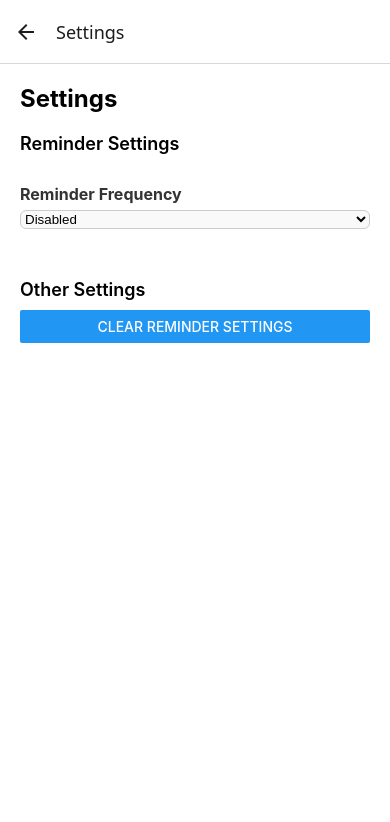
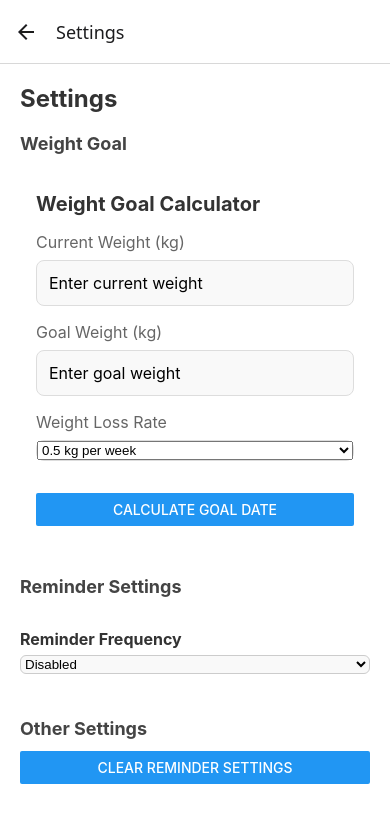
Before and after one commit to horvathdavid212/weight-tracker, a React Native app: screen /Settings in a window 390 px wide. Shown: the top 822 px of the page. Built offline with nearby package versions, Linux system fonts and the light colour scheme; what expo-notifications would draw is missing.

Commit message:
weight goal calcualtor

```diff
--- /dev/null
+++ b/src/components/GoalCalculator.tsx
@@ -0,0 +1,205 @@
+import React, {useState, useEffect} from 'react';
+import {View, Text, TextInput, StyleSheet, Alert, Button} from 'react-native';
+import {Picker} from '@react-native-picker/picker';
+import AsyncStorage from '@react-native-async-storage/async-storage';
+
+interface GoalData {
+    currentWeight: number;
+    goalWeight: number;
+    goalDate: string;
+    weightLossRate: number;
+}
+
+const WEIGHT_LOSS_RATES = [
+    {label: '0.5 kg per week', value: 0.5},
+    {label: '0.75 kg per week', value: 0.75},
+    {label: '1.0 kg per week', value: 1.0},
+];
+
+const GoalCalculator: React.FC = () => {
+    const [currentWeight, setCurrentWeight] = useState('');
+    const [goalWeight, setGoalWeight] = useState('');
+    const [weightLossRate, setWeightLossRate] = useState(0.5);
+    const [recommendedDate, setRecommendedDate] = useState<Date | null>(null);
+    const [displayedRate, setDisplayedRate] = useState<number | null>(null);
+
+    useEffect(() => {
+        loadGoalData();
+    }, []);
+
+    const loadGoalData = async () => {
+        try {
+            const data = await AsyncStorage.getItem('goalData');
+            if (data) {
+                const parsed: GoalData = JSON.parse(data);
+                setCurrentWeight(parsed.currentWeight.toString());
+                setGoalWeight(parsed.goalWeight.toString());
+                setWeightLossRate(parsed.weightLossRate);
+            }
+        } catch (error) {
+            console.error('Error loading goal data:', error);
+        }
+    };
+
+    const handleCalculate = async () => {
+        const currentWeightNum = parseFloat(currentWeight);
+        const goalWeightNum = parseFloat(goalWeight);
+
+        if (isNaN(currentWeightNum) || isNaN(goalWeightNum)) {
+            Alert.alert('Invalid Input', 'Please enter valid numbers for weights');
+            return;
+        }
+
+        if (goalWeightNum >= currentWeightNum) {
+            Alert.alert('Invalid Goal', 'Goal weight should be less than current weight');
+            return;
+        }
+
+        const weightDifference = Math.abs(currentWeightNum - goalWeightNum);
+        const weeksNeeded = weightDifference / weightLossRate;
+        const calculatedDate = new Date();
+        calculatedDate.setDate(calculatedDate.getDate() + (weeksNeeded * 7));
+
+        try {
+            const goalData: GoalData = {
+                currentWeight: currentWeightNum,
+                goalWeight: goalWeightNum,
+                weightLossRate: weightLossRate,
+                goalDate: calculatedDate.toISOString(),
+            };
+
+            await AsyncStorage.setItem('goalData', JSON.stringify(goalData));
+            setRecommendedDate(calculatedDate);
+            setDisplayedRate(weightLossRate);
+        } catch (error) {
+            console.error('Error saving goal data:', error);
+            Alert.alert('Error', 'Failed to save goal data');
+        }
+    };
+
+    const formatDate = (date: Date) => {
+        return date.toLocaleDateString('en-US', {
+            year: 'numeric',
+            month: 'long',
+            day: 'numeric'
+        });
+    };
+
+    return (
+        <View style={styles.container}>
+            <Text style={styles.title}>Weight Goal Calculator</Text>
+
+            <View style={styles.inputContainer}>
+                <Text style={styles.label}>Current Weight (kg)</Text>
+                <TextInput
+                    style={styles.input}
+                    value={currentWeight}
+                    onChangeText={setCurrentWeight}
+                    keyboardType="numeric"
+                    placeholder="Enter current weight"
+                />
+            </View>
+
+            <View style={styles.inputContainer}>
+                <Text style={styles.label}>Goal Weight (kg)</Text>
+                <TextInput
+                    style={styles.input}
+                    value={goalWeight}
+                    onChangeText={setGoalWeight}
+                    keyboardType="numeric"
+                    placeholder="Enter goal weight"
+                />
+            </View>
+
+            <View style={styles.inputContainer}>
+                <Text style={styles.label}>Weight Loss Rate</Text>
+                <View style={styles.pickerContainer}>
+                    <Picker
+                        selectedValue={weightLossRate}
+                        onValueChange={(itemValue) => setWeightLossRate(itemValue)}
+                    >
+                        {WEIGHT_LOSS_RATES.map((rate) => (
+                            <Picker.Item
+                                key={rate.value}
+                                label={rate.label}
+                                value={rate.value}
+                            />
+                        ))}
+                    </Picker>
+                </View>
+            </View>
+
+            <Button
+                title="Calculate Goal Date"
+                onPress={handleCalculate}
+            />
+
+            {recommendedDate && (
+                <View style={styles.recommendationContainer}>
+                    <Text style={styles.recommendationText}>
+                        Recommended achievement date: {formatDate(recommendedDate)}
+                    </Text>
+                    <Text style={styles.recommendationSubtext}>
+                        Based on {displayedRate} kg weight loss per week
+                    </Text>
+                </View>
+            )}
+        </View>
+    );
+};
+
+const styles = StyleSheet.create({
+    container: {
+        padding: 16,
+        backgroundColor: '#fff',
+        borderRadius: 8,
+        marginVertical: 10,
+    },
+    title: {
+        fontSize: 20,
+        fontWeight: 'bold',
+        marginBottom: 16,
+        color: '#333',
+    },
+    inputContainer: {
+        marginBottom: 16,
+    },
+    label: {
+        fontSize: 16,
+        marginBottom: 8,
+        color: '#666',
+    },
+    input: {
+        borderWidth: 1,
+        borderColor: '#ddd',
+        borderRadius: 8,
+        padding: 12,
+        fontSize: 16,
+        backgroundColor: '#f9f9f9',
+    },
+    pickerContainer: {
+        borderWidth: 1,
+        borderColor: '#ddd',
+        borderRadius: 8,
+        backgroundColor: '#f9f9f9',
+        marginBottom: 16,
+    },
+    recommendationContainer: {
+        marginTop: 16,
+        padding: 16,
+        backgroundColor: '#f0f9ff',
+        borderRadius: 8,
+    },
+    recommendationText: {
+        fontSize: 16,
+        color: '#333',
+        marginBottom: 8,
+    },
+    recommendationSubtext: {
+        fontSize: 14,
+        color: '#666',
+        fontStyle: 'italic',
+    },
+});
+
+export default GoalCalculator;
--- a/src/screens/Settings.tsx
+++ b/src/screens/Settings.tsx
@@ -1,7 +1,8 @@
 import React from 'react';
-import { View, Text, StyleSheet, Button, Alert } from 'react-native';
+import { View, Text, StyleSheet, Button, Alert, ScrollView } from 'react-native';
 import AsyncStorage from '@react-native-async-storage/async-storage';
 import ReminderPicker from '../components/ReminderPicker';
+import GoalCalculator from '../components/GoalCalculator';
 
 const Settings: React.FC = () => {
     const clearReminderSettings = async () => {
@@ -15,17 +16,24 @@ const Settings: React.FC = () => {
     };
 
     return (
-        <View style={styles.container}>
+        <ScrollView style={styles.container}>
             <Text style={styles.title}>Settings</Text>
+
+            <View style={styles.section}>
+                <Text style={styles.sectionTitle}>Weight Goal</Text>
+                <GoalCalculator />
+            </View>
+
             <View style={styles.section}>
                 <Text style={styles.sectionTitle}>Reminder Settings</Text>
                 <ReminderPicker />
             </View>
+
             <View style={styles.section}>
                 <Text style={styles.sectionTitle}>Other Settings</Text>
                 <Button title="Clear Reminder Settings" onPress={clearReminderSettings} />
             </View>
-        </View>
+        </ScrollView>
     );
 };
 
@@ -33,20 +41,22 @@ const styles = StyleSheet.create({
     container: {
         flex: 1,
         padding: 20,
-        backgroundColor: '#fff'
+        backgroundColor: '#fff',
     },
     title: {
         fontSize: 24,
         fontWeight: 'bold',
-        marginBottom: 20
+        marginBottom: 20,
+        color: '#333',
     },
     section: {
-        marginBottom: 30
+        marginBottom: 24,
     },
     sectionTitle: {
         fontSize: 18,
-        fontWeight: '600',
-        marginBottom: 10
+        fontWeight: 'bold',
+        marginBottom: 12,
+        color: '#444',
     },
 });
 
```
